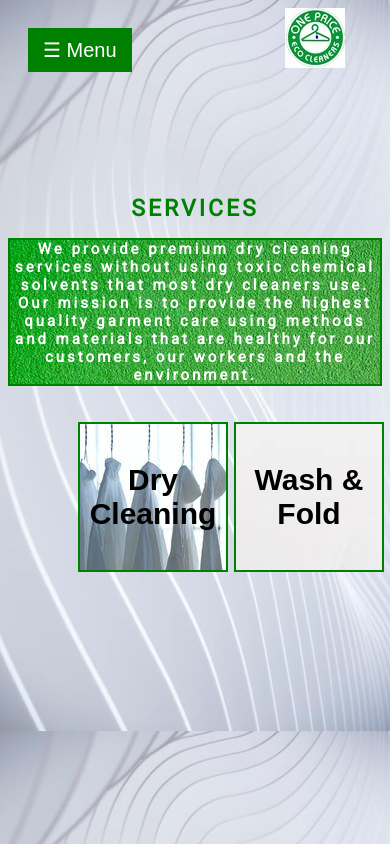
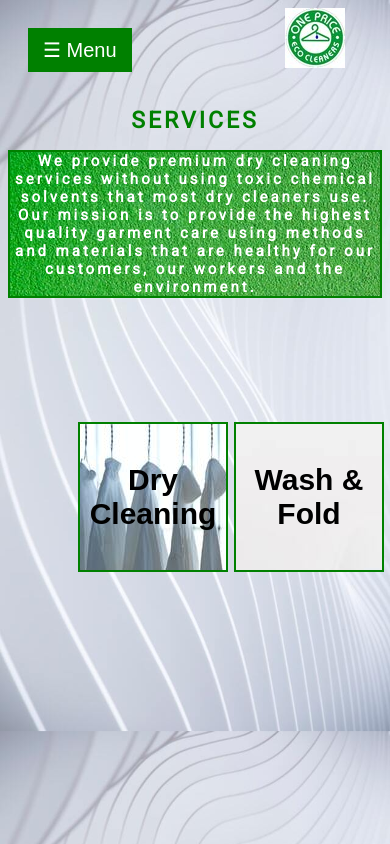
Before and after one commit to suvosree/volunteer-project2, a plain HTML site: page services.html in a window 390 px wide. Drawn offline with Linux system fonts and the light colour scheme.

Commit message:
5th commit

```diff
--- a/services.css
+++ b/services.css
@@ -243,7 +243,7 @@ h1{
    	text-align:center;
 
    	color: #0E760B ;
-   	padding-top: 88px;
+
    	font-size: 23px;
    	font-weight: bold;
 	background-color: green;
```
